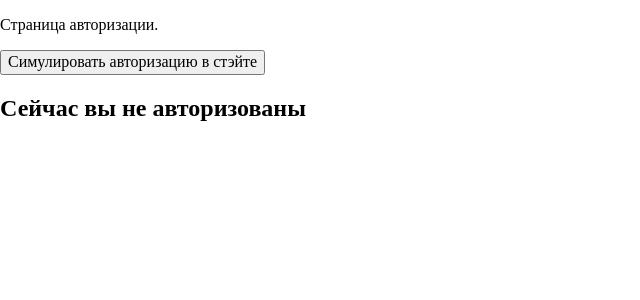
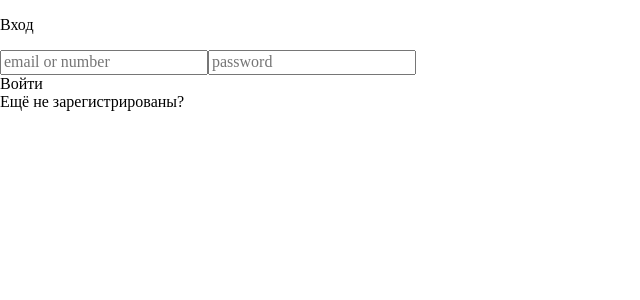
Before and after one commit to social-network-juniors/front-end, a React (Create React App) app: page /login in a window 1280 px wide. Shown: the top 300 px of the page, without its empty margins (0-640 px from the left). Built offline with nearby package versions, Linux system fonts and the light colour scheme.

Commit message:
added login form

```diff
--- a/package.json
+++ b/package.json
@@ -1,5 +1,5 @@
 {
-  "name": "social-network-juniors front-end",
+  "name": "social-network-juniors-front-end",
   "version": "0.1.0",
   "private": true,
   "dependencies": {
@@ -41,5 +41,8 @@
       "last 1 firefox version",
       "last 1 safari version"
     ]
+  },
+  "devDependencies": {
+    "dotenv": "^8.2.0"
   }
 }
--- a/src/components/login.page.jsx
+++ b/src/components/login.page.jsx
@@ -1,25 +1,45 @@
-import React from "react";
+import React, { useState, useEffect } from "react";
 
-import {UserActions} from "../redux/reducers/user.reducer";
-import {useDispatch} from "react-redux";
+import { UserActions } from "../redux/reducers/user.reducer";
+import { useDispatch } from "react-redux";
 
 function Login(props) {
 	const dispatch = useDispatch();
-
 	const handleClick = () => {
 		dispatch(
-			UserActions.replaceProfile({username: "MichaleShumsky"})
+			UserActions.replaceProfile({ username: "MichaleShumsky" })
 		);
 		dispatch(
 			UserActions.changeLogged(true)
 		);
 	};
 
+	const [loginValue, setLoginValue] = useState('');
+	const [passwordValue, setPasswordValue] = useState('');
+	const [isLoginWrong, setIsLoginWrong] = useState(false);
+	let emailRegExp = /^[\w]{1}[\w-\.]*@[\w-]+\.[a-z]{2,4}$/i;
+	let phoneNumberRegExp = /^[+]*[(]{0,1}[0-9]{1,3}[)]{0,1}[-\s\./0-9]*$/g;
+
+
+	useEffect(() => {
+		const isEmail = emailRegExp.test(loginValue);
+		const isNumber = phoneNumberRegExp.test(loginValue) && loginValue.length > 10;
+		if (!(isEmail || isNumber || loginValue === '')) {
+			setIsLoginWrong(true);
+		} else { setIsLoginWrong(false) }
+	}, [loginValue])
+
+
 	return (
 		<div>
-			<p>Страница авторизации.</p>
-			<button onClick={handleClick}>Симулировать авторизацию в стэйте</button>
-			<h2>Сейчас вы не авторизованы</h2>
+			<p>Вход</p>
+			<input type="email" value={loginValue} onChange={(e) => setLoginValue(e.target.value)} type='text' placeholder='email or number' />
+			{isLoginWrong && <div>Please, enter a correct email or number</div>}
+			<input value={passwordValue} onChange={(e) => setPasswordValue(e.target.value)} type='password' placeholder='password' />
+
+			<div onClick={handleClick}>Войти</div>
+			<div>Ещё не зарегистрированы?</div>
+
 		</div>
 	);
 }
```
Also changed, not shown: src/theme/normalize.css, 2 other files (tests, documents, lock files or other folders).
